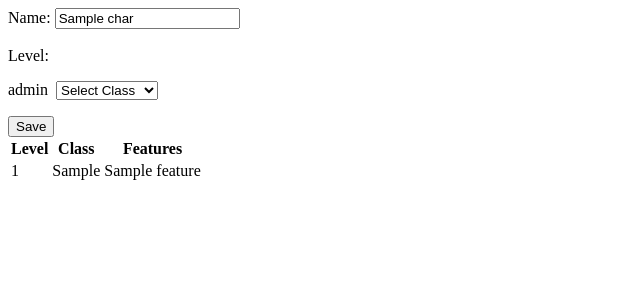
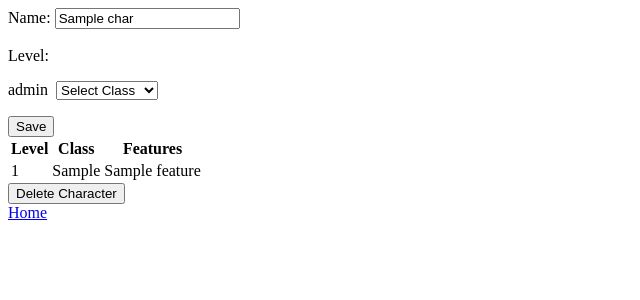
Before and after one commit to Quileggen/5E-Level-Guide, a Flask app: template templates/char_show.html in a window 1280 px wide. Shown: the top 300 px of the page, without its empty margins (0-640 px from the left). Run offline with Flask 2, Linux system fonts and the light colour scheme; the template is opened without the code that fills it: most values are stand-ins (such as "Sample title", 1, 10 or a date in 2020).

Commit message:
Added links to home page and list of all characters

```diff
--- a/app.py
+++ b/app.py
@@ -44,6 +44,12 @@ def get_class_features(char_class, level):
 def index():
     """Return homepage."""
     return render_template('index.html')
+
+
+@app.route('/all')
+def show_all_chars():
+    """Show a list of all characters"""
+    return render_template('char_all.html', chars=characters.find())
 
 
 @app.route('/new')
@@ -135,5 +141,12 @@ def update_char(char_id):
     return redirect(url_for('show_char', char_id=char_id))
 
 
+@app.route('/<char_id>/delete', methods=['POST'])
+def delete_char(char_id):
+    """Delete a character"""
+    characters.delete_one({"_id": ObjectId(char_id)})
+    return redirect(url_for('index'))
+
+
 if __name__ == '__main__':
     app.run(debug=True, host='0.0.0.0', port=os.environ.get('PORT', 5000))
--- a/templates/char_show.html
+++ b/templates/char_show.html
@@ -23,4 +23,7 @@
             </tr>
         {% endfor %}
     </table>
+    <form action="/{{ char._id}}/delete" method="POST">
+    <button type="submit">Delete Character</button></form>
+    <a href="/">Home</a>
 {% endblock %}
--- a/templates/index.html
+++ b/templates/index.html
@@ -4,4 +4,7 @@
     <form action="/new">
         <button type="submit">Create a Character</button>
     </form>
+    <form action="/all">
+        <button type="submit">Show All Characters</button>
+    </form>
 {% endblock %}
```
Also changed, not shown: templates/char_all.html (added, +8 -0 lines).
